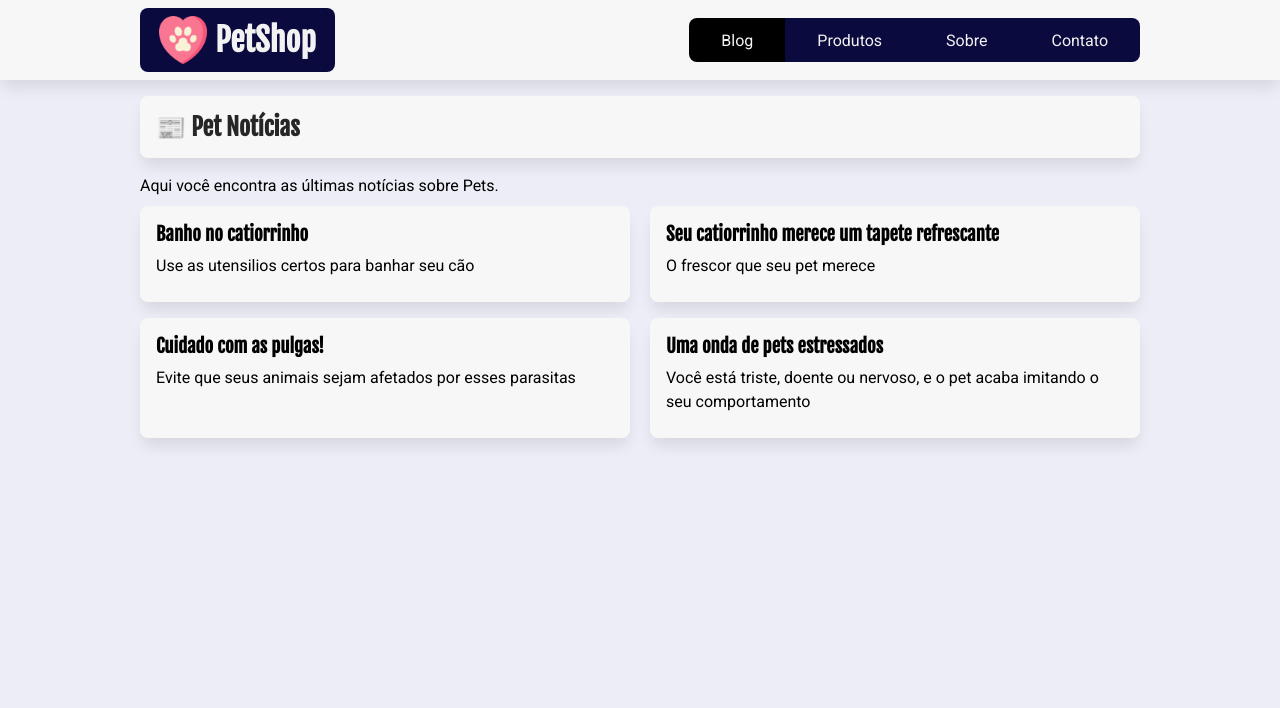
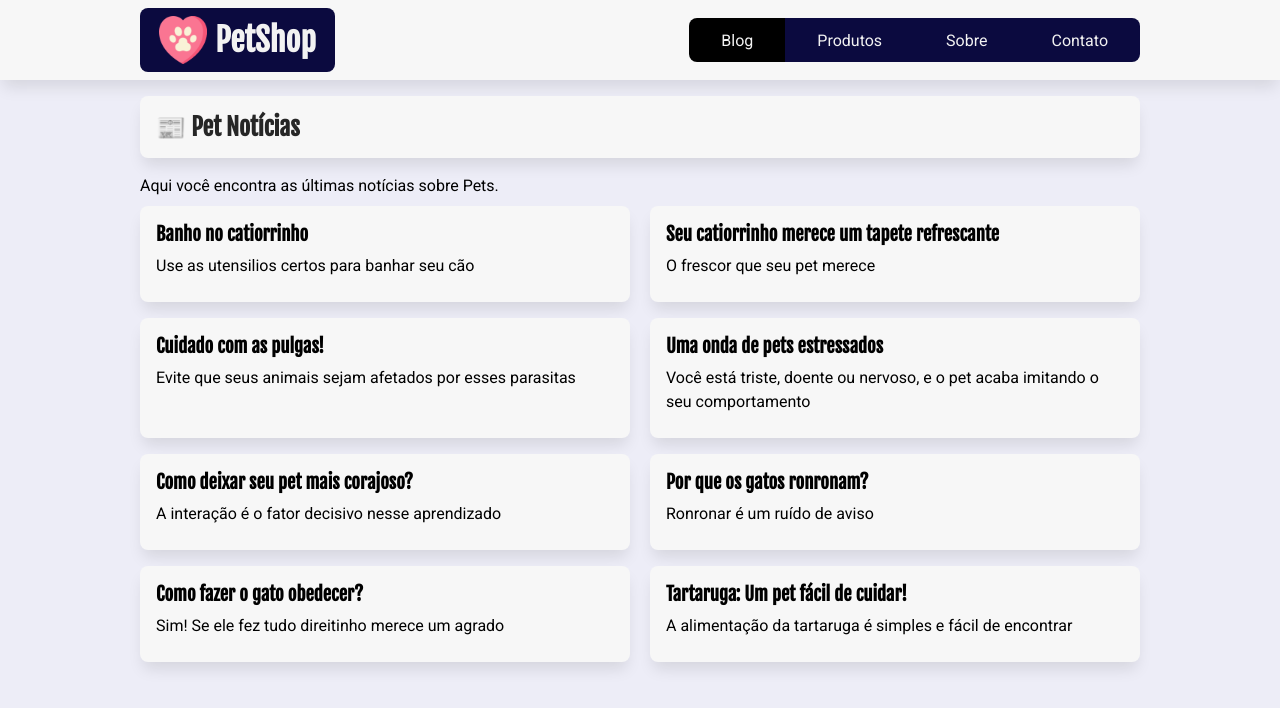
Before and after one commit to joaopedro-style/petshop, a Next.js app: page / in a window 1280 px wide. Shown: the top 708 px of the page. Built offline with nearby package versions, Linux system fonts and the light colour scheme; data requests are answered from the project's data file.

Commit message:
Ajusta arrayPosts para posts

```diff
--- a/src/app/page.tsx
+++ b/src/app/page.tsx
@@ -21,7 +21,7 @@ export default async function Home() {
     <section className={estilos.conteudo}>
       <h2>Pet Notícias</h2>
       <p>Aqui você encontra as últimas notícias sobre Pets.</p>
-      <ListaPosts posts={arrayPosts} />
+      <ListaPosts posts={posts} />
     </section>
   );
 }
```
